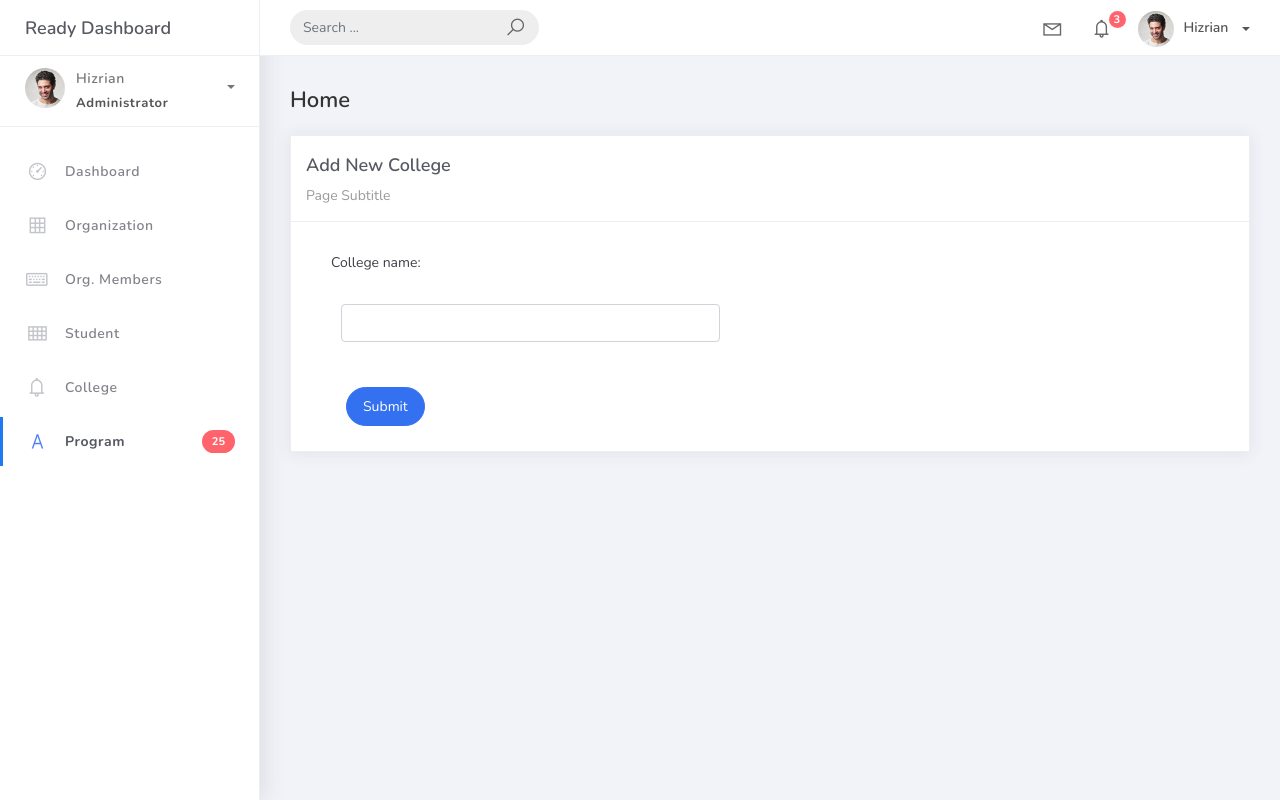
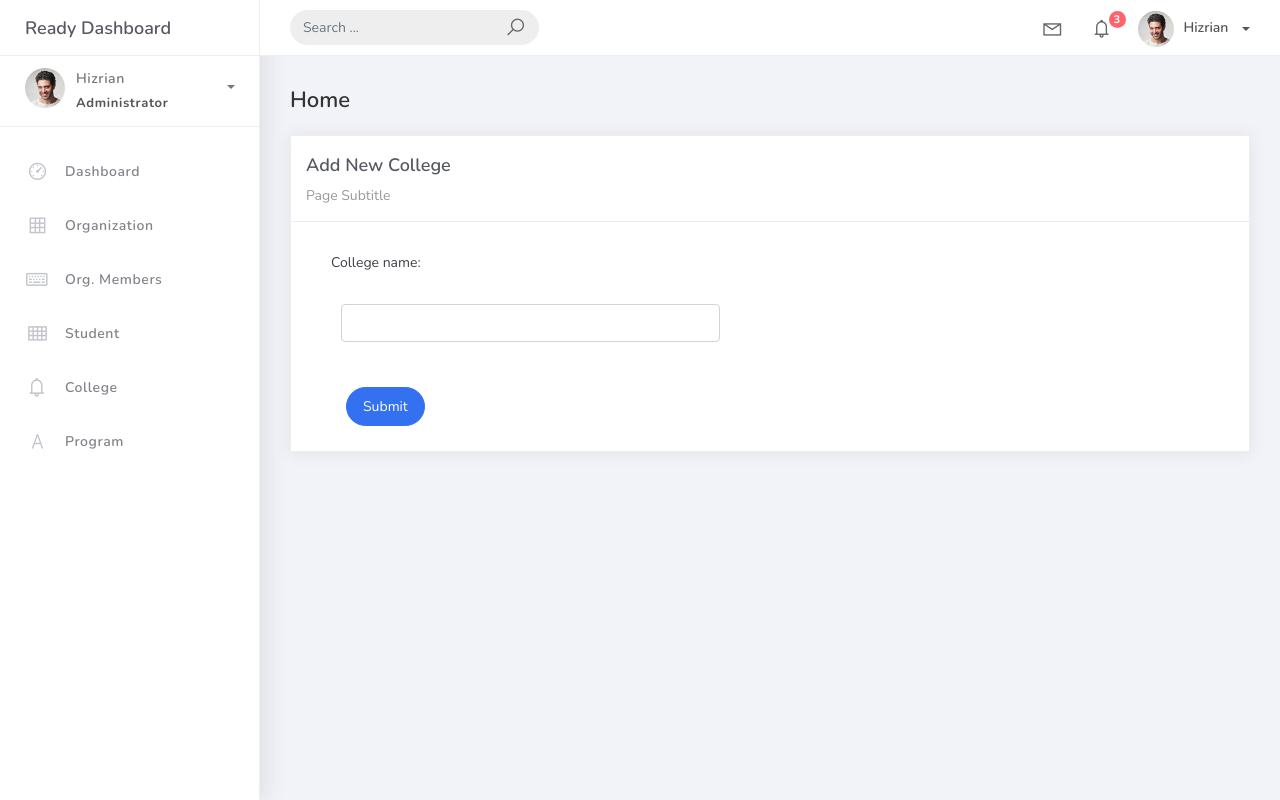
Before and after one commit to Kenjicci/PSUSphere, a Django app: page /college_list/add/ in a window 1280 px wide. Run offline with Django 4.2, Linux system fonts and the light colour scheme; some libraries are stand-ins or nearby versions.

Commit message:
removed the active navbar and notif of program

```diff
--- a/projectsite/templates/base.html
+++ b/projectsite/templates/base.html
@@ -200,11 +200,10 @@
 								<p>College</p>
 							</a>
 						</li>
-						<li class="nav-item active">
+						<li class="nav-item">
 							<a href="{% url 'program-list' %}">
 								<i class="la la-font"></i>
 								<p>Program</p>
-								<span class="badge badge-danger">25</span>
 							</a>
 						</li>
 					</ul>
```
Also changed, not shown: projectsite/db.sqlite3.
